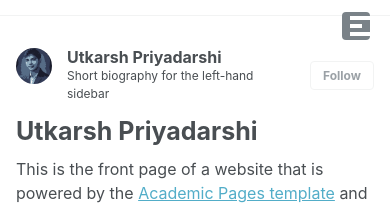
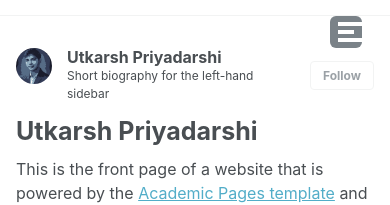
Before and after one commit to priyadarshiutkarsh/priyadarshiutkarsh.github.io, a Jekyll site: the page built from _pages/about.md, in a window 390 px wide. Shown: the top 205 px of the page. Built offline with Jekyll 4.4.1, drawn with Linux system fonts in a browser that asks for light colours.

Commit message:
Update _navigation.scss

```diff
--- a/_sass/layout/_navigation.scss
+++ b/_sass/layout/_navigation.scss
@@ -517,14 +517,14 @@
 
     button {
       position: absolute;
-      top: 0.25rem;
-      right: 0.25rem;
-      width: 28px;
-      height: 28px;
+      top: 0.5rem;
+      right: 0.75rem;
+      width: 32px;
+      height: 32px;
       background: var(--global-base-color);
       color: #fff;
       border: none;
-      border-radius: 4px;
+      border-radius: 6px;
       cursor: pointer;
       display: flex;
       justify-content: center;
@@ -532,8 +532,9 @@
       z-index: 1000;
 
       svg {
-        width: 16px !important;
-        height: 16px !important;
+        width: 20px !important;
+        height: 20px !important;
+        fill: #fff;
       }
     }
 
@@ -575,10 +576,6 @@
   }
 }
 
-/* ==========================================================================
-   Desktop Nav Behavior
-   ========================================================================== */
-
 @media screen and (min-width: 768px) {
   .greedy-nav {
     .visible-links {
@@ -591,10 +588,6 @@
   }
 }
 
-/* ==========================================================================
-   Additional Fixes
-   ========================================================================== */
-
 .greedy-nav .visible-links {
   transition: none !important;
 }
```
